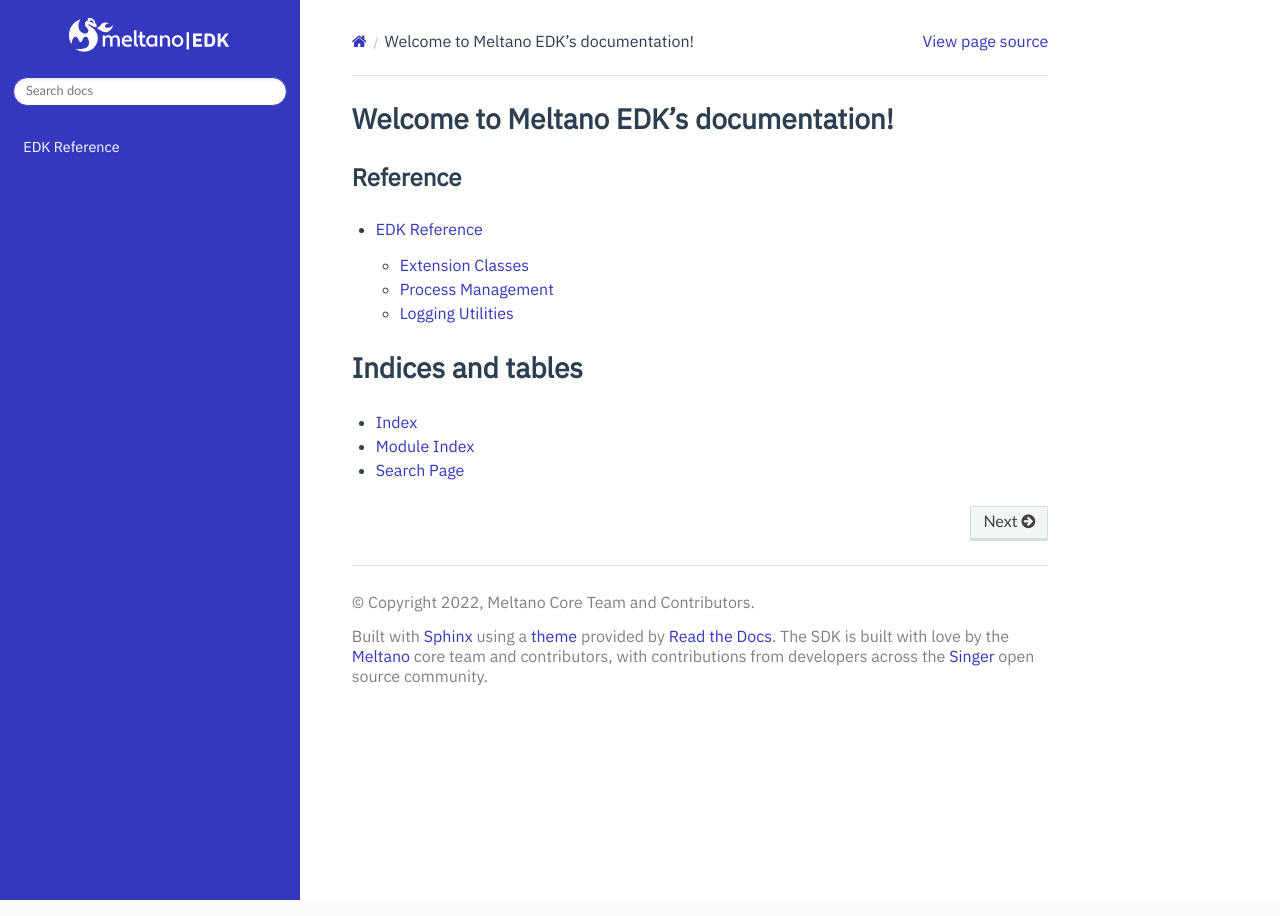
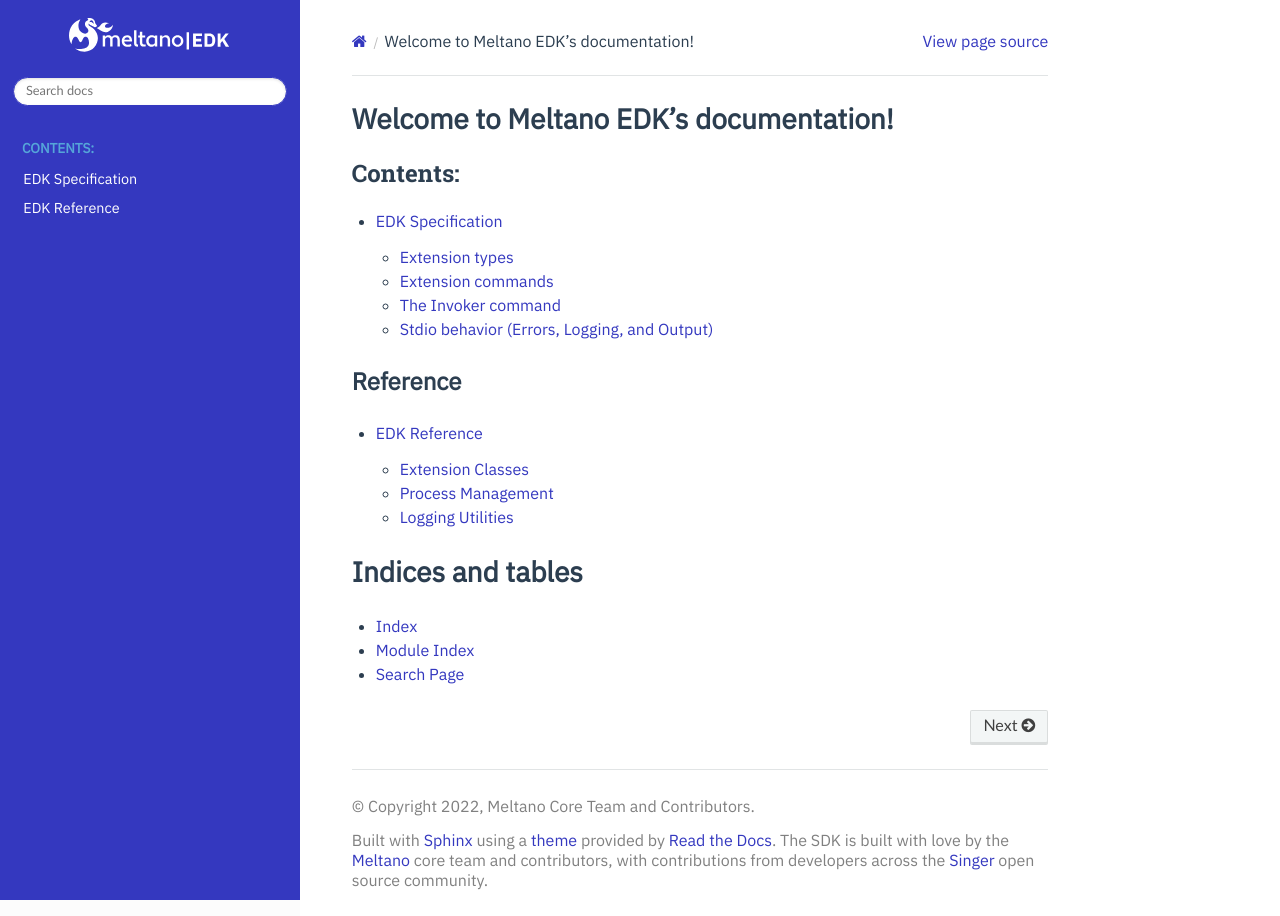
Before and after one commit to meltano/edk, a Sphinx documentation site: the page built from docs/index.rst, in a window 1280 px wide. Built offline with Sphinx 7.4.7 and the Read the Docs theme 2.0.0, drawn with Linux system fonts in a browser that asks for light colours.

Commit message:
Move specification to docs

```diff
--- a/docs/conf.py
+++ b/docs/conf.py
@@ -28,7 +28,6 @@
 extensions = [
     "sphinx.ext.autodoc",
     "sphinx.ext.napoleon",
-    "sphinx.ext.autosectionlabel",
     "sphinx.ext.autosummary",
     "sphinx_rtd_theme",
     "sphinx_copybutton",
--- a/docs/index.rst
+++ b/docs/index.rst
@@ -10,6 +10,8 @@
 .. toctree::
    :maxdepth: 2
    :caption: Contents:
+
+   specification
 
 
 Reference
--- a/SPECIFICATION.md
+++ b/docs/specification.md
@@ -1,4 +1,6 @@
-# Extension types
+# EDK Specification
+
+## Extension types
 
 - Plain extensions
   Plain extensions are extensions that do work directly, they may call other applications (including meltano) but serve a specific purpose (e.g. managing local cronjobs) rather than wrapping another application.
@@ -102,7 +104,7 @@
 - `0` in all success cases
 - All non 0 indicate unsuccessful invocation and in most cases will halt the execution chain
 
-## Invoker command:
+## The Invoker command
 
 `_invoker` commands should accept the same arguments, in the same format, as the wrapped application. This includes bare invocations and help commands. The `_invoker` should effectively transparently pass all arguments to the wrapped application.
 
```
